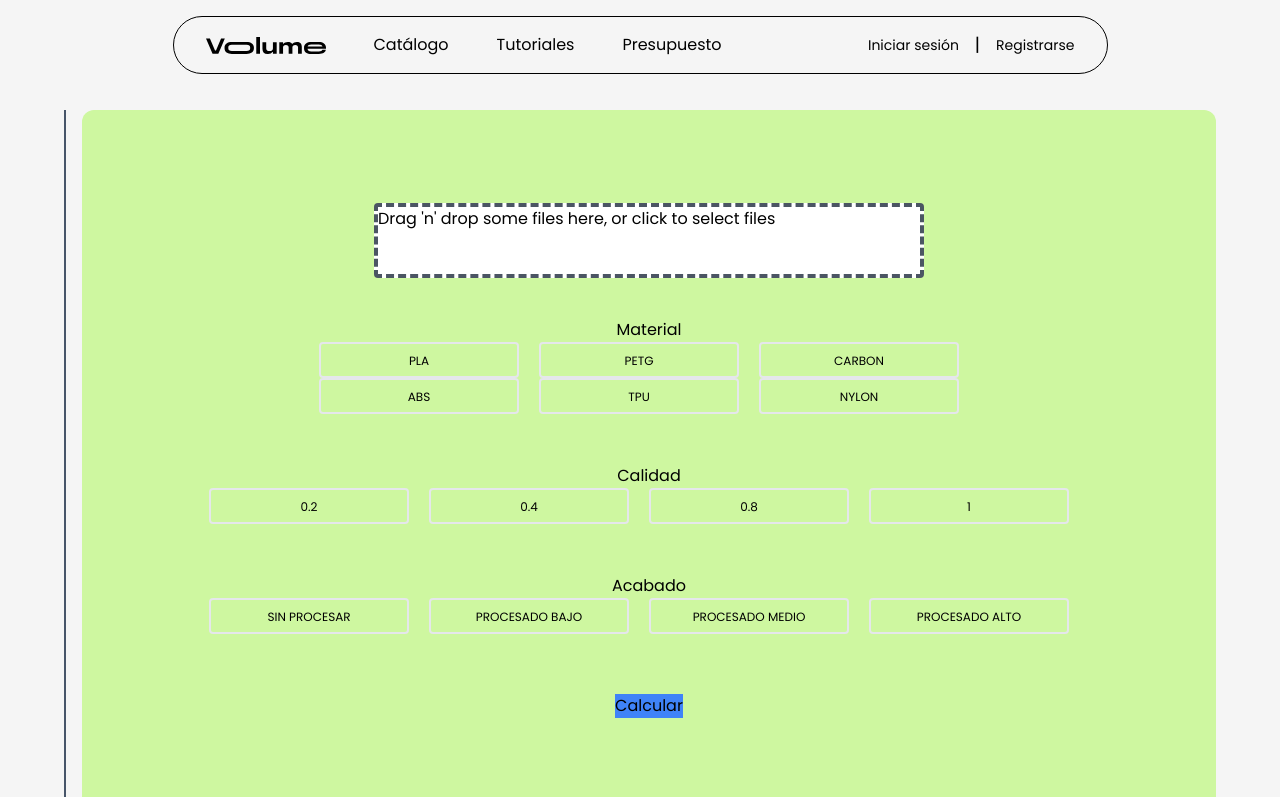
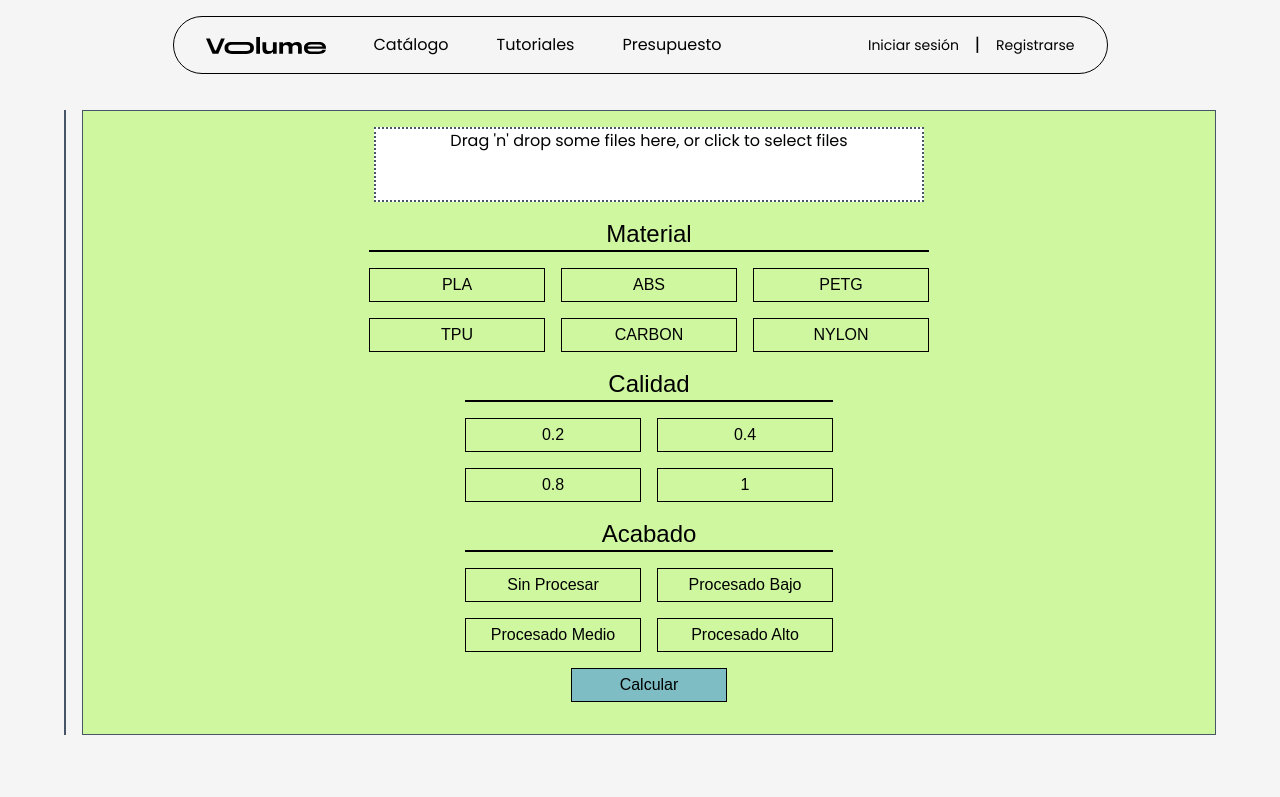
Before and after one commit to Orhugo/Front-Eco3DPrint, a React (Vite) app: page /volume/calcularpresupuesto in a window 1280 px wide. Shown: the top 797 px of the page. Built offline with nearby package versions, Linux system fonts and the light colour scheme; the HTML template or start-up script is replaced by a standard one; a web font is replaced by a local one; what tailwindcss-animated would draw is missing.

Commit message:
interfaz presupuesto

```diff
--- a/src/views/Budget.jsx
+++ b/src/views/Budget.jsx
@@ -45,6 +45,13 @@ function Budget() {
     const [modelScale, setModelScale] = useState(1);
     const [originalDimensions, setOriginalDimensions] = useState(null);
     const [originalVolume, setOriginalVolume] = useState(null);
+    //Material button references group
+    const [plaToggled, setPla] = useState(false)
+    const [absToggled, setAbs] = useState(false)
+    const [petgToggled, setPetg] = useState(false)
+    const [tpuToggled, setTpu] = useState(false)
+    const [carbonToggled, setCarbon] = useState(false)
+    const [nylonToggled, setNylon] = useState(false)
 
     const [material, setMaterial] = useState(null);
     const [quality, setQuality] = useState(null);
@@ -114,6 +121,135 @@ function Budget() {
         accept: {"model/stl": [".stl"]},
     });
 
+    const handlePLA = (e)=>{
+        if(plaToggled){
+            setPla(!plaToggled)
+            handlePLAToggle()
+        }else{
+            handleMaterialGroupToggle()
+            setPla(!plaToggled)
+            handlePLAToggle()
+        }
+        handleMaterial(e)
+    }
+
+    const handlePLAToggle = () =>{
+        if(plaToggled){
+            return "bg-black text-white"
+        }else{
+            return ""
+        }
+    }
+
+    const handleABS = (e)=>{
+        if(absToggled){
+            setAbs(!absToggled)
+            handleAbsToggle()
+        }else{
+            handleMaterialGroupToggle()
+            setAbs(!absToggled)
+            handleAbsToggle()
+        }
+        handleMaterial(e)
+    }
+
+    const handleAbsToggle = () => {
+        if(absToggled){
+            return "bg-black text-white"
+        }else{
+            return ""
+        }
+    }
+
+    const handlePETG = (e)=>{
+        if(petgToggled){
+            setPetg(!petgToggled)
+            handlePetgToggle()
+        }else{
+            handleMaterialGroupToggle()
+            setPetg(!petgToggled)
+            handlePetgToggle()
+        }
+        handleMaterial(e)
+    }
+
+    const handlePetgToggle = ()=>{
+        if(petgToggled){
+            return "bg-black text-white"
+        }else{
+            return ""
+        }
+    }
+
+    const handleTPU = (e)=>{
+        if(tpuToggled){
+            setTpu(!tpuToggled)
+            handleTpuToggle()
+        }else{
+            handleMaterialGroupToggle()
+            setTpu(!tpuToggled)
+            handleTpuToggle()
+        }
+        handleMaterial(e)
+    }
+
+    const handleTpuToggle = ()=>{
+        if(tpuToggled){
+            return "bg-black text-white"
+        }else{
+            return ""
+        }
+    }
+
+    const handleCarbon = (e)=>{
+        if(carbonToggled){
+            setCarbon(!carbonToggled)
+            handleCarbonToggle()
+        }else{
+            handleMaterialGroupToggle()
+            setCarbon(!carbonToggled)
+            handleCarbonToggle()
+        }
+        handleMaterial(e)
+    }
+
+    const handleCarbonToggle = ()=>{
+        if(carbonToggled){
+            return "bg-black text-white"
+        }else{
+            return ""
+        }
+    }
+
+    const handleNylon = (e)=>{
+        if(nylonToggled){
+            setNylon(!nylonToggled)
+            handleNylonToggle()
+        }else{
+            handleMaterialGroupToggle()
+            setNylon(!nylonToggled)
+            handleNylonToggle()
+        }
+        handleMaterial(e)
+    }
+
+    const handleNylonToggle = ()=>{
+        if(nylonToggled){
+            return "bg-black text-white"
+        }else{
+            return ""
+        }
+    }
+
+    const handleMaterialGroupToggle = ()=>{
+        setPla(false)
+        setAbs(false)
+        setPetg(false)
+        setTpu(false)
+        setCarbon(false)
+        setNylon(false)
+    }
+
     const handleMaterial = (e) => {
         const mat = e.target.value;
         setMaterial(mat);
@@ -164,23 +300,27 @@ function Budget() {
                         <div className="flex flex-col gap-4 w-[80%]">
                             <div className="flex items-center gap-4">
                                 <img className="w-10 h-10" src="../../public/width.png"/>
-                                <p className="LoosFont text-lg flex w-full">ANCHURA:<p className="text-end LoosFont w-full">{modelDimensions.x.toFixed(2)}mm</p></p>
+                                <p className="LoosFont text-lg flex w-full">ANCHURA:<p
+                                    className="text-end LoosFont w-full">{modelDimensions.x.toFixed(2)}mm</p></p>
                             </div>
                             <div className="flex items-center gap-4">
                                 <img className="w-10 h-10" src="../../public/heigth.png"/>
-                                <p className="LoosFont text-lg flex w-full">ALTURA:<p className="text-end LoosFont w-full">{modelDimensions.y.toFixed(2)}mm</p></p>
+                                <p className="LoosFont text-lg flex w-full">ALTURA:<p
+                                    className="text-end LoosFont w-full">{modelDimensions.y.toFixed(2)}mm</p></p>
                             </div>
                             <div className="flex items-center gap-4">
                                 <img className="w-10 h-10" src="../../public/depth.png"/>
-                                <p className="LoosFont text-lg flex w-full">PROFUNDIDAD:<p className="text-end LoosFont w-full">{modelDimensions.z.toFixed(2)}mm</p></p>
+                                <p className="LoosFont text-lg flex w-full">PROFUNDIDAD:<p
+                                    className="text-end LoosFont w-full">{modelDimensions.z.toFixed(2)}mm</p></p>
                             </div>
                             {modelVolume !== null && (
                                 <div className="flex items-center gap-4">
                                     <img className="w-10 h-10" src="../../public/volume.png"/>
                                     <p className="LoosFont text-lg flex w-full">VOLUMEN:<p
-                                        className="text-end LoosFont w-full"> {modelVolume.toFixed(2)}mm<sup>3</sup></p></p>
+                                        className="text-end LoosFont w-full"> {modelVolume.toFixed(2)}mm<sup>3</sup></p>
+                                    </p>
                                 </div>
-                                )}
+                            )}
                         </div>
 
 
@@ -197,140 +337,142 @@ function Budget() {
                 )}
             </div>
 
-            <div className="flex flex-col h-[700px] w-[1400px] bg-greenFooter justify-center items-center rounded-xl">
-                <div {...getRootProps()} className="w-[550px] h-[75px] mb-10">
+            <div id="rightSidePanel" className="flex flex-col w-full bg-greenFooter justify-center items-center border border-slate-600 py-4">
+                <div {...getRootProps()} className="w-[550px] h-[75px]">
                     <input {...getInputProps()} />
                     {isDragActive ? (
-                        <p className="bg-blue-200 rounded w-[550px] h-[75px] border-4 border-dashed border-blue-500">
+                        <p>
                             Drop the files here ...
                         </p>
                     ) : (
-                        <p className="bg-white w-[550px] h-[75px] rounded border-4 border-dashed border-gray-600">
+                        <p className="bg-white h-full mx-auto border-2 border-dotted border-slate-600 text-center items-center">
                             Drag 'n' drop some files here, or click to select files
                         </p>
                     )}
                 </div>
-                <div>Material</div>
-                <div className="flex justify-center items-center mb-[50px]">
-                    <div className="flex flex-col items-center mr-5">
+                <div>
+                    <p className="LoosFont text-2xl text-center mt-4">Material</p>
+                    <div className="border border-black w-full"></div>
+                    <div className="grid grid-cols-3 justify-center items-center gap-4 mt-4">
                         <button
                             value="PLA"
-                            onClick={handleMaterial}
-                            className="inline-block w-[200px] rounded border-2 border-primary-100 px-6 pb-[6px] pt-2 text-xs font-medium uppercase leading-normal text-primary-700 transition duration-150 ease-in-out hover:border-primary-accent-100 hover:bg-neutral-500 hover:bg-opacity-10 focus:border-primary-accent-100 focus:outline-none focus:ring-0 active:border-primary-accent-200 dark:text-primary-100 dark:hover:bg-neutral-100 dark:hover:bg-opacity-10"
+                            onClick={handlePLA}
+                            className={`${handlePLAToggle()} LoosFont border border-black w-44 py-1 transition duration-300`}
                         >
                             PLA
                         </button>
                         <button
                             value="ABS"
-                            onClick={handleMaterial}
-                            className="inline-block w-[200px] rounded border-2 border-primary-100 px-6 pb-[6px] pt-2 text-xs font-medium uppercase leading-normal text-primary-700 transition duration-150 ease-in-out hover:border-primary-accent-100 hover:bg-neutral-500 hover:bg-opacity-10 focus:border-primary-accent-100 focus:outline-none focus:ring-0 active:border-primary-accent-200 dark:text-primary-100 dark:hover:bg-neutral-100 dark:hover:bg-opacity-10"
+                            onClick={handleABS}
+                            className={`${handleAbsToggle()} LoosFont border border-black w-44 py-1 transition duration-300`}
                         >
                             ABS
                         </button>
-                    </div>
-                    <div className="flex flex-col items-center mr-5">
                         <button
                             value="PETG"
-                            onClick={handleMaterial}
-                            className="inline-block w-[200px] rounded border-2 border-primary-100 px-6 pb-[6px] pt-2 text-xs font-medium uppercase leading-normal text-primary-700 transition duration-150 ease-in-out hover:border-primary-accent-100 hover:bg-neutral-500 hover:bg-opacity-10 focus:border-primary-accent-100 focus:outline-none focus:ring-0 active:border-primary-accent-200 dark:text-primary-100 dark:hover:bg-neutral-100 dark:hover:bg-opacity-10"
+                            onClick={handlePETG}
+                            className={`${handlePetgToggle()} LoosFont border border-black w-44 py-1 transition duration-300`}
                         >
                             PETG
                         </button>
                         <button
                             value="TPU"
-                            onClick={handleMaterial}
-                            className="inline-block w-[200px] rounded border-2 border-primary-100 px-6 pb-[6px] pt-2 text-xs font-medium uppercase leading-normal text-primary-700 transition duration-150 ease-in-out hover:border-primary-accent-100 hover:bg-neutral-500 hover:bg-opacity-10 focus:border-primary-accent-100 focus:outline-none focus:ring-0 active:border-primary-accent-200 dark:text-primary-100 dark:hover:bg-neutral-100 dark:hover:bg-opacity-10"
+                            onClick={handleTPU}
+                            className={`${handleTpuToggle()} LoosFont border border-black w-44 py-1 transition duration-300`}
                         >
                             TPU
                         </button>
-                    </div>
-                    <div className="flex flex-col items-center mr-5">
                         <button
                             value="Carbon"
-                            onClick={handleMaterial}
-                            className="inline-block w-[200px] rounded border-2 border-primary-100 px-6 pb-[6px] pt-2 text-xs font-medium uppercase leading-normal text-primary-700 transition duration-150 ease-in-out hover:border-primary-accent-100 hover:bg-neutral-500 hover:bg-opacity-10 focus:border-primary-accent-100 focus:outline-none focus:ring-0 active:border-primary-accent-200 dark:text-primary-100 dark:hover:bg-neutral-100 dark:hover:bg-opacity-10"
+                            onClick={handleCarbon}
+                            className={`${handleCarbonToggle()} LoosFont border border-black w-44 py-1 transition duration-300`}
                         >
-                            Carbon
+                            CARBON
                         </button>
                         <button
                             value="Nylon"
-                            onClick={handleMaterial}
-                            className="inline-block w-[200px] rounded border-2 border-primary-100 px-6 pb-[6px] pt-2 text-xs font-medium uppercase leading-normal text-primary-700 transition duration-150 ease-in-out hover:border-primary-accent-100 hover:bg-neutral-500 hover:bg-opacity-10 focus:border-primary-accent-100 focus:outline-none focus:ring-0 active:border-primary-accent-200 dark:text-primary-100 dark:hover:bg-neutral-100 dark:hover:bg-opacity-10"
+                            onClick={handleNylon}
+                            className={`${handleNylonToggle()} LoosFont border border-black w-44 py-1 transition duration-300`}
                         >
-                            Nylon
+                            NYLON
                         </button>
                     </div>
                 </div>
-                <div className="flex flex-col justify-center items-center mb-[50px]">
-                    Calidad
-                    <div className="flex-col">
+                <div className="flex flex-col justify-center items-center">
+                    <p className="LoosFont text-2xl mt-4">Calidad</p>
+                    <div className="border border-black w-full"></div>
+                    <div className="grid grid-cols-2 gap-4 mt-4">
                         <button
                             value="0.2"
                             onClick={handleQuality}
-                            className="mr-5 inline-block w-[200px] rounded border-2 border-primary-100 px-6 pb-[6px] pt-2 text-xs font-medium uppercase leading-normal text-primary-700 transition duration-150 ease-in-out hover:border-primary-accent-100 hover:bg-neutral-500 hover:bg-opacity-10 focus:border-primary-accent-100 focus:outline-none focus:ring-0 active:border-primary-accent-200 dark:text-primary-100 dark:hover:bg-neutral-100 dark:hover:bg-opacity-10"
+                            className="LoosFont border border-black w-44 py-1 hover:bg-slate-400 transition duration-300"
                         >
                             0.2
                         </button>
                         <button
                             value="0.4"
                             onClick={handleQuality}
-                            className="mr-5 inline-block w-[200px] rounded border-2 border-primary-100 px-6 pb-[6px] pt-2 text-xs font-medium uppercase leading-normal text-primary-700 transition duration-150 ease-in-out hover:border-primary-accent-100 hover:bg-neutral-500 hover:bg-opacity-10 focus:border-primary-accent-100 focus:outline-none focus:ring-0 active:border-primary-accent-200 dark:text-primary-100 dark:hover:bg-neutral-100 dark:hover:bg-opacity-10"
+                            className="LoosFont border border-black w-44 py-1 hover:bg-slate-400 transition duration-300"
                         >
                             0.4
                         </button>
                         <button
                             value="0.8"
                             onClick={handleQuality}
-                            className="mr-5 inline-block w-[200px] rounded border-2 border-primary-100 px-6 pb-[6px] pt-2 text-xs font-medium uppercase leading-normal text-primary-700 transition duration-150 ease-in-out hover:border-primary-accent-100 hover:bg-neutral-500 hover:bg-opacity-10 focus:border-primary-accent-100 focus:outline-none focus:ring-0 active:border-primary-accent-200 dark:text-primary-100 dark:hover:bg-neutral-100 dark:hover:bg-opacity-10"
+                            className="LoosFont border border-black w-44 py-1 hover:bg-slate-400 transition duration-300"
                         >
                             0.8
                         </button>
                         <button
                             value="1"
                             onClick={handleQuality}
-                            className="mr-5 inline-block w-[200px] rounded border-2 border-primary-100 px-6 pb-[6px] pt-2 text-xs font-medium uppercase leading-normal text-primary-700 transition duration-150 ease-in-out hover:border-primary-accent-100 hover:bg-neutral-500 hover:bg-opacity-10 focus:border-primary-accent-100 focus:outline-none focus:ring-0 active:border-primary-accent-200 dark:text-primary-100 dark:hover:bg-neutral-100 dark:hover:bg-opacity-10"
+                            className="LoosFont border border-black w-44 py-1 hover:bg-slate-400 transition duration-300"
                         >
                             1
                         </button>
                     </div>
                 </div>
-                <div className="flex flex-col justify-center items-center mb-[60px]">
-                    Acabado
-                    <div className="flex-col">
+                <div className="flex flex-col justify-center items-center mt-4">
+                    <p className="LoosFont text-2xl">Acabado</p>
+                    <div className="border border-black w-full"></div>
+                    <div className="grid grid-cols-2 gap-4 mt-4">
                         <button
                             value="Sin"
                             onClick={handleFinish}
-                            className="mr-5 inline-block w-[200px] rounded border-2 border-primary-100 px-6 pb-[6px] pt-2 text-xs font-medium uppercase leading-normal text-primary-700 transition duration-150 ease-in-out hover:border-primary-accent-100 hover:bg-neutral-500 hover:bg-opacity-10 focus:border-primary-accent-100 focus:outline-none focus:ring-0 active:border-primary-accent-200 dark:text-primary-100 dark:hover:bg-neutral-100 dark:hover:bg-opacity-10"
+                            className="LoosFont border border-black w-44 py-1 hover:bg-slate-400 transition duration-300"
                         >
                             Sin Procesar
                         </button>
                         <button
                             value="Bajo"
                             onClick={handleFinish}
-                            className="mr-5 inline-block w-[200px] rounded border-2 border-primary-100 px-6 pb-[6px] pt-2 text-xs font-medium uppercase leading-normal text-primary-700 transition duration-150 ease-in-out hover:border-primary-accent-100 hover:bg-neutral-500 hover:bg-opacity-10 focus:border-primary-accent-100 focus:outline-none focus:ring-0 active:border-primary-accent-200 dark:text-primary-100 dark:hover:bg-neutral-100 dark:hover:bg-opacity-10"
+                            className="LoosFont border border-black w-44 py-1 hover:bg-slate-400 transition duration-300"
                         >
                             Procesado Bajo
                         </button>
                         <button
                             value="Medio"
                             onClick={handleFinish}
-                            className="mr-5 inline-block w-[200px] rounded border-2 border-primary-100 px-6 pb-[6px] pt-2 text-xs font-medium uppercase leading-normal text-primary-700 transition duration-150 ease-in-out hover:border-primary-accent-100 hover:bg-neutral-500 hover:bg-opacity-10 focus:border-primary-accent-100 focus:outline-none focus:ring-0 active:border-primary-accent-200 dark:text-primary-100 dark:hover:bg-neutral-100 dark:hover:bg-opacity-10"
+                            className="LoosFont border border-black w-44 py-1 hover:bg-slate-400 transition duration-300"
                         >
                             Procesado Medio
                         </button>
                         <button
                             value="Alto"
                             onClick={handleFinish}
-                            className="mr-5 inline-block w-[200px] rounded border-2 border-primary-100 px-6 pb-[6px] pt-2 text-xs font-medium uppercase leading-normal text-primary-700 transition duration-150 ease-in-out hover:border-primary-accent-100 hover:bg-neutral-500 hover:bg-opacity-10 focus:border-primary-accent-100 focus:outline-none focus:ring-0 active:border-primary-accent-200 dark:text-primary-100 dark:hover:bg-neutral-100 dark:hover:bg-opacity-10"
+                            className="LoosFont border border-black w-44 py-1 hover:bg-slate-400 transition duration-300"
                         >
                             Procesado Alto
                         </button>
                     </div>
                 </div>
-                <button onClick={handleCalculate} className="bg-blue-500">
+                <button onClick={handleCalculate}
+                        className="LoosFont bg-azulVolume px-12 py-1 border border-black mt-4 hover:bg-pinkVolume transition duration-300">
                     Calcular
                 </button>
-                {price != null && <p>Precio: {price.toFixed(2)}</p>}
+                <div className="mt-4">
+                    {price != null && <p className="LoosFont text-xl">Precio: {price.toFixed(2)}€</p>}
+                </div>
             </div>
         </div>
     );
```
